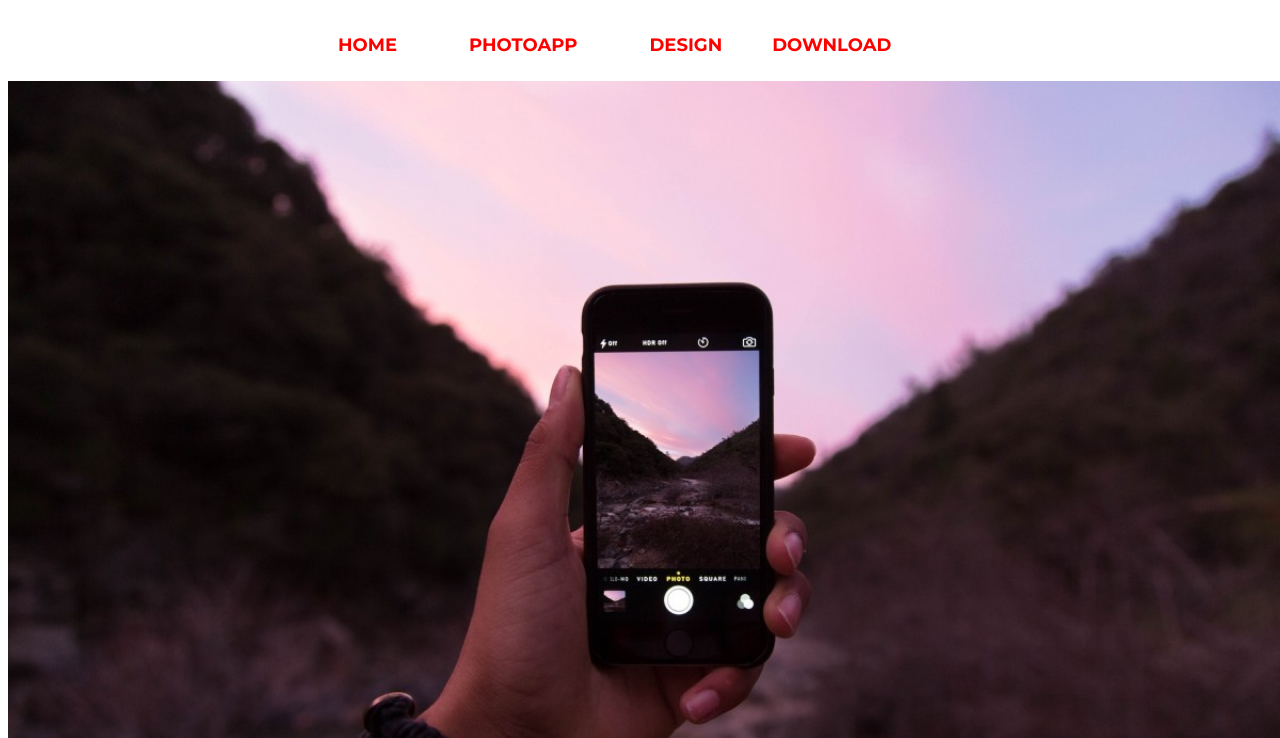
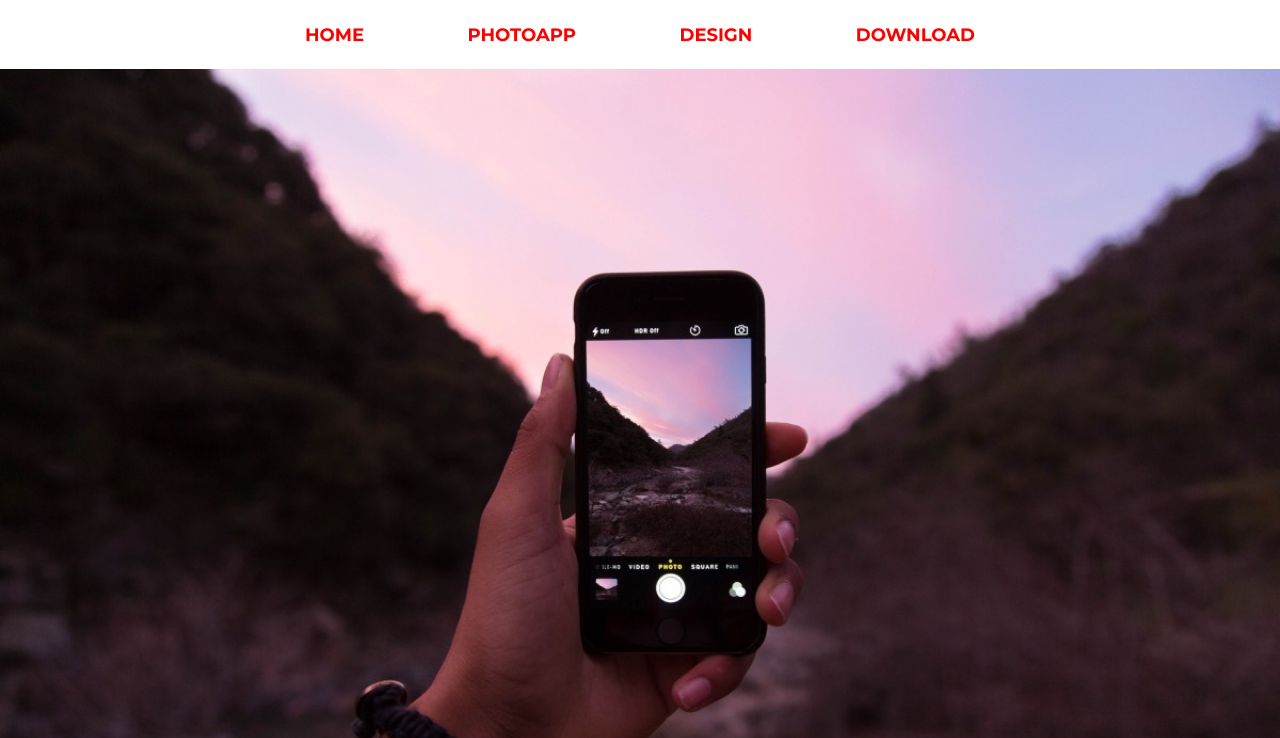
Before and after one commit to Oxss/homework2, a plain HTML site: page index.html in a window 1280 px wide. Shown: the top 738 px of the page. Drawn offline with Linux system fonts and the light colour scheme.

Commit message:
second commit

```diff
--- a/css/style.css
+++ b/css/style.css
@@ -1,39 +1,114 @@
+* {
+   padding: 0%;
+   margin: 0;
+   border: 0;
+}
+
+*,
+*:before,
+*::after {
+   -moz-box-sizing: border-box;
+   -webkit-box-sizing: border-box;
+   box-sizing: border-box;
+}
+
+:focus,
+:active {
+   outline: none;
+}
+
+a:focus,
+a:active {
+   outline: none;
+}
+
+nav,
+footer,
+header,
+aside {
+   display: block;
+}
+
+html,
+body {
+   height: 100%;
+   width: 100%;
+   font-size: 100%;
+   line-height: 1;
+   font-size: 14px;
+   -ms-text-size-adjust: 100%;
+   -moz-text-size-adjust: 100%;
+   -webkit-text-size-adjust: 100%;
+}
+
+input,
+button,
+textarea {
+   font-family: inherit;
+}
+
+input::-ms-clear {
+   display: none;
+}
+
+button {
+   cursor: pointer;
+}
+
+button::-moz-focus-inner {
+   padding: 0;
+   border: 0;
+}
+
+a,
+a:visited {
+   text-decoration: none;
+}
+
+ul li {
+   list-style: none;
+}
+
+img {
+   vertical-align: top;
+}
+
+h1,
+h2,
+h3,
+h4,
+h5,
+h6 {
+   font-size: inherit;
+   font-weight: 400;
+}
+
+.div {
+   margin: 0 auto;
+}
+
 .navbar {
-   max-width: 1280px;
    display: flex;
    padding-top: 25.5px;
    padding-bottom: 25.5px;
 }
 
-a {
+li {
+   display: inline;
+   color: #FF0000;
    font-family: 'Montserrat', sans-serif;
    font-size: 18px;
    font-weight: bold;
-   color: #FF0000;
-   text-decoration: none;
-   text-align: center;
+   padding: 50px;
 }
 
-.home {
-   margin-left: 330px;
-}
-
-.photoapp {
-   margin-left: 72px;
-}
-
-.design {
-   margin-left: 72px;
-}
-
-.download {
-   margin-left: 50px;
-   margin-right: 330px;
+.image {
+   display: block;
+   margin: 0 auto;
 }
 
 main {
    font-family: 'Montserrat', sans-serif;
-   max-width: 1280px;
    color: #373737;
 }
 
@@ -42,7 +117,6 @@ main {
    font-size: 22px;
    font-style: normal;
    text-align: center;
-   align-items: flex-end;
    letter-spacing: 3.3px;
    text-transform: uppercase;
    padding-top: 48px;
@@ -52,6 +126,7 @@ main {
 .block1 {
    width: 1145px;
    margin: 0 auto;
+   padding-bottom: 28px;
 }
 
 .block2 {
@@ -86,16 +161,15 @@ button {
 }
 
 footer {
-   max-width: 1280px;
+   text-align: right;
    padding-top: 82px;
    padding-bottom: 29px;
-   padding-left: 713px;
+   padding-right: 400px;
    font-family: 'Montserrat';
    font-style: normal;
    font-weight: 700;
    font-size: 16px;
    line-height: 20px;
-   display: flex;
    align-items: center;
    letter-spacing: 2.4px;
    color: #373737;
--- a/index.html
+++ b/index.html
@@ -12,19 +12,23 @@
    <link rel="stylesheet" href="css/style.css">
 </head>
 <header class="navbar">
-   <nav>
-      <a class="home" href="https://dan-it.com.ua/uk/" target="_blank">HOME</a>
-   </nav>
-   <nav>
-      <a class="photoapp" href="">PHOTOAPP</a>
-   </nav>
-   <nav>
-      <a class="design" href="">DESIGN</a>
-   </nav>
-   <nav>
-      <a class="download" href="">DOWNLOAD</a>
-   </nav>
+   <div class="div">
+      <nav>
+         <a href="https://dan-it.com.ua/uk/">
+            <li>HOME</li>
+         </a>
+         <a href="">
+            <li>PHOTOAPP</li>
+         </a>
+         <a href="">
+            <li>DESIGN</li>
+         </a>
+         <a href="">
+            <li>DOWNLOAD</li>
+         </a>
+      </nav>
 </header>
+</div>
 
 <body>
    <img class="image" src="img/image 1.png" alt="Simple photo">
@@ -44,7 +48,6 @@
             consequat ante in odio varius hendrerit.
          </p>
       </div>
-      <br>
       <div class="block2">
          <p>
             Vestibulum varius pretium mattis. Aliquam vulputate maximus est, quis euismod elit sodales placerat. Proin
```
